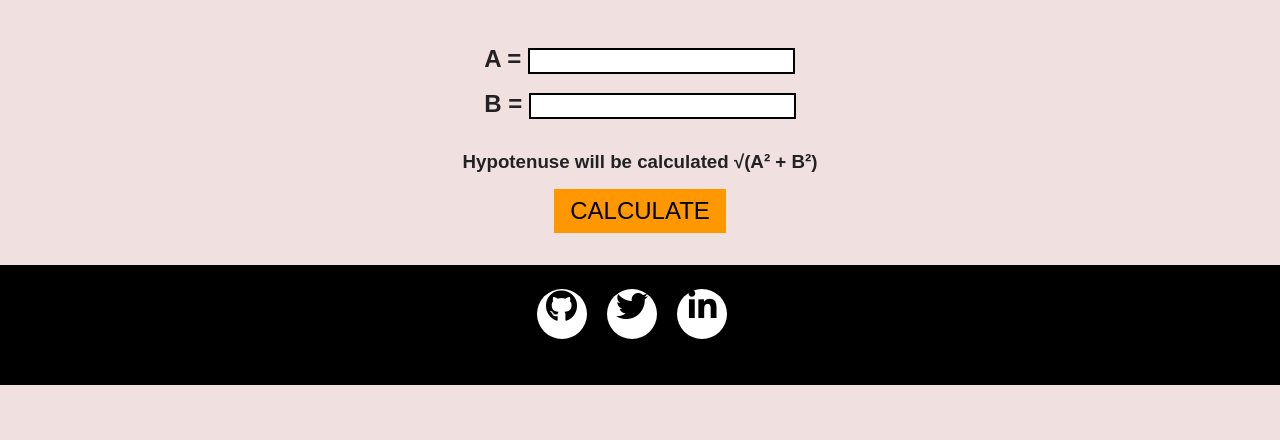
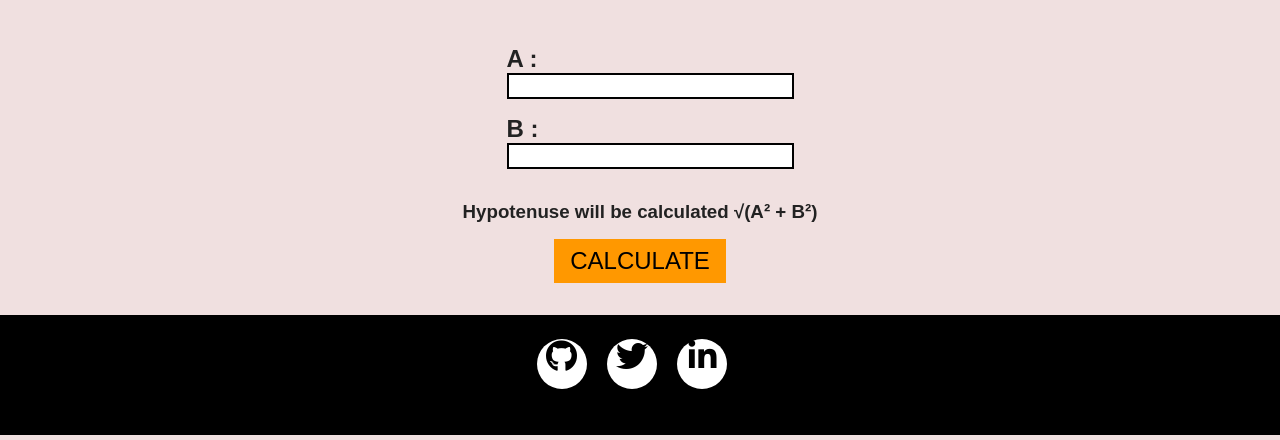
Before and after one commit to Ahana001/funTriangle, a plain HTML site: page pages/hypotenuse.html in a window 1280 px wide. Shown: the part 360-800 px from the top of the page. Drawn offline with Linux system fonts and the light colour scheme; a web font is replaced by a local one.

Commit message:
update style

```diff
--- a/css/hypotenuse.css
+++ b/css/hypotenuse.css
@@ -10,12 +10,14 @@ div{
 }
 div label{
     font-size: 1.5rem;
-    font-weight: 600
+    font-weight: 600;
+    display: block;
 }
 div input{
     padding: 0 0.5rem;
     font-size: 1.2rem;
     border: 2px solid #000;
+    width: 100%;
 }
 #submit{
     background-color: #ff9800;
--- a/pages/hypotenuse.html
+++ b/pages/hypotenuse.html
@@ -43,11 +43,11 @@
     <img src="../images/pythagoras.png" alt="Triangle" />
     <div class="container">
       <div>
-        <label for="a">A = </label>
+        <label for="a">A : </label>
         <input type="number" id="a" class="input" />
       </div>
       <div>
-        <label for="b">B = </label>
+        <label for="b">B : </label>
         <input type="number" id="b" class="input" />
       </div>
     </div>
```
